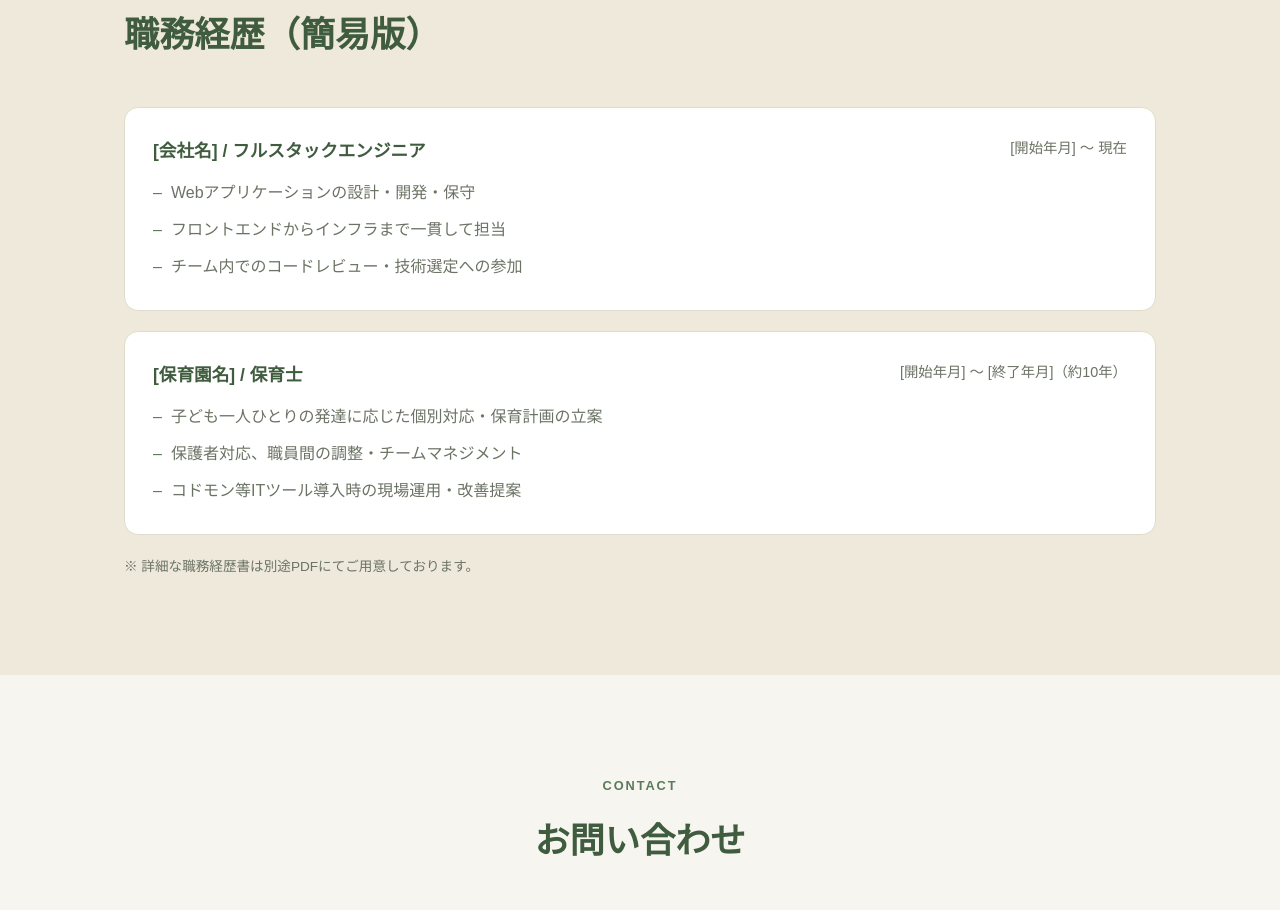
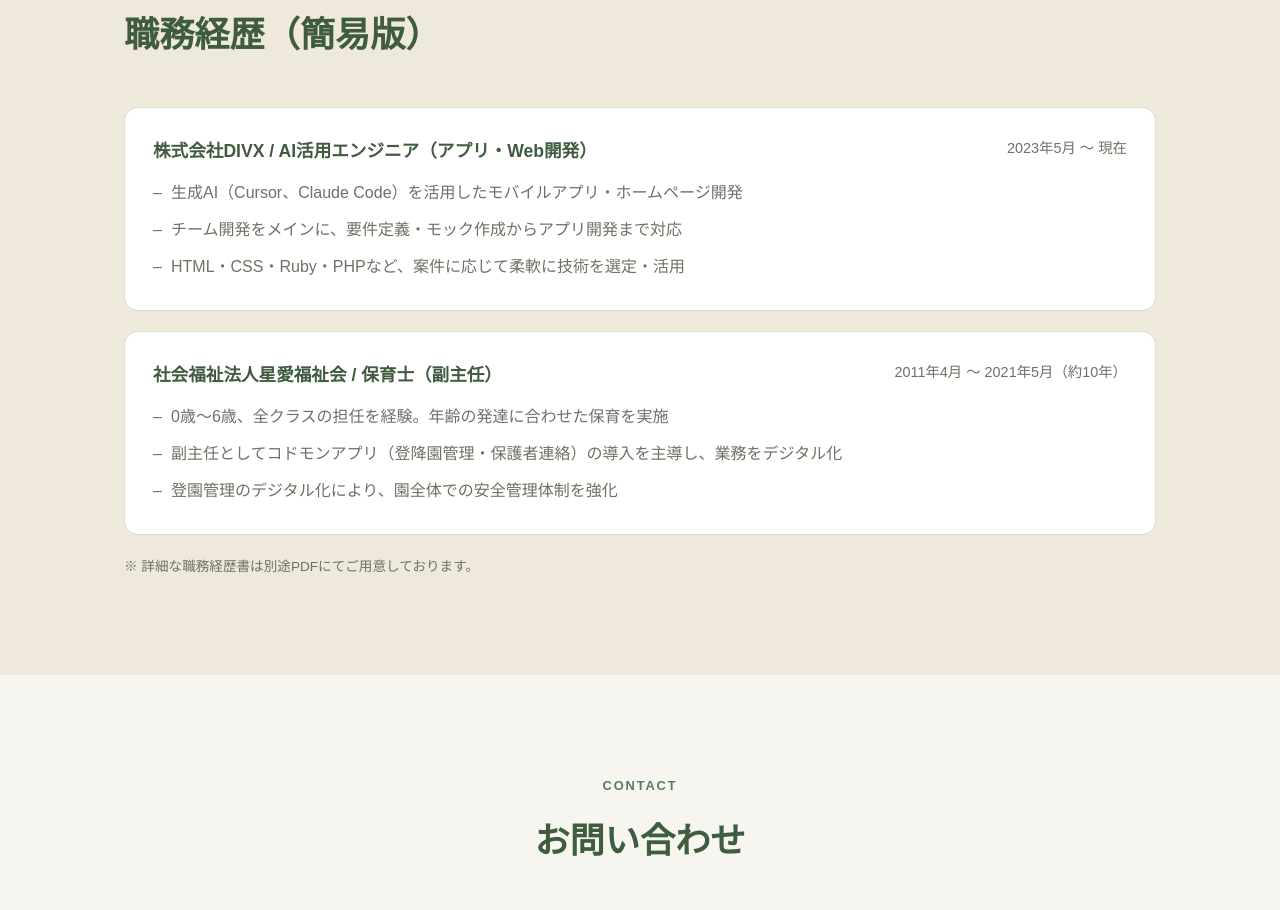
Before and after one commit to obarin-dev/portfolio, a plain HTML site: page index.html in a window 1280 px wide. Shown: the part 4472-5382 px from the top of the page. Drawn offline with Linux system fonts and the light colour scheme.

Commit message:
Update work history: DIVX role details and correct nursery employment period

```diff
--- a/index.html
+++ b/index.html
@@ -759,25 +759,25 @@
 
     <div class="job-card">
       <div class="job-head">
-        <h3>[会社名] / フルスタックエンジニア</h3>
-        <span class="period">[開始年月] 〜 現在</span>
+        <h3>株式会社DIVX / AI活用エンジニア（アプリ・Web開発）</h3>
+        <span class="period">2023年5月 〜 現在</span>
       </div>
       <ul>
-        <li>Webアプリケーションの設計・開発・保守</li>
-        <li>フロントエンドからインフラまで一貫して担当</li>
-        <li>チーム内でのコードレビュー・技術選定への参加</li>
+        <li>生成AI（Cursor、Claude Code）を活用したモバイルアプリ・ホームページ開発</li>
+        <li>チーム開発をメインに、要件定義・モック作成からアプリ開発まで対応</li>
+        <li>HTML・CSS・Ruby・PHPなど、案件に応じて柔軟に技術を選定・活用</li>
       </ul>
     </div>
 
     <div class="job-card">
       <div class="job-head">
-        <h3>[保育園名] / 保育士</h3>
-        <span class="period">[開始年月] 〜 [終了年月]（約10年）</span>
+        <h3>社会福祉法人星愛福祉会 / 保育士（副主任）</h3>
+        <span class="period">2011年4月 〜 2021年5月（約10年）</span>
       </div>
       <ul>
-        <li>子ども一人ひとりの発達に応じた個別対応・保育計画の立案</li>
-        <li>保護者対応、職員間の調整・チームマネジメント</li>
-        <li>コドモン等ITツール導入時の現場運用・改善提案</li>
+        <li>0歳〜6歳、全クラスの担任を経験。年齢の発達に合わせた保育を実施</li>
+        <li>副主任としてコドモンアプリ（登降園管理・保護者連絡）の導入を主導し、業務をデジタル化</li>
+        <li>登園管理のデジタル化により、園全体での安全管理体制を強化</li>
       </ul>
     </div>
 
```
